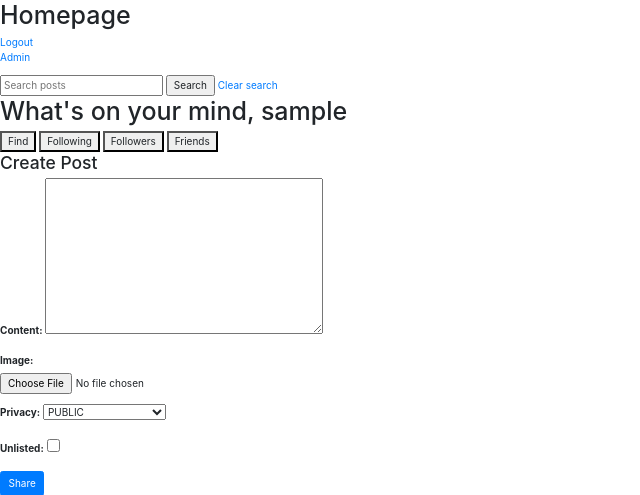
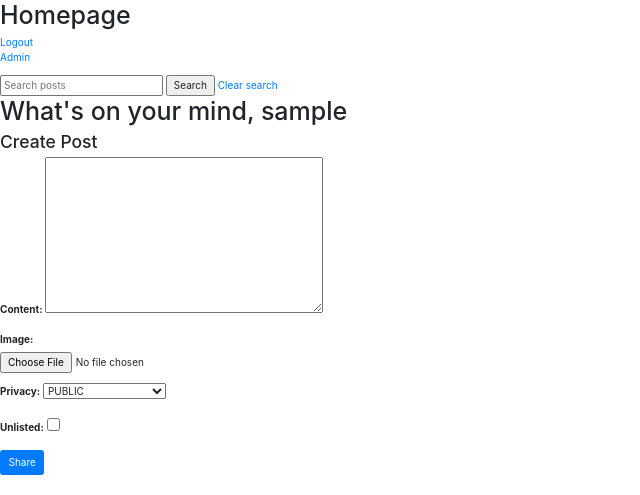
Before and after one commit to 404-wave/404-project, a Django app: page /home/ in a window 1280 px wide. Shown: the top 495 px of the page, without its empty margins (0-640 px from the left). Run offline with Django 3.2, Linux system fonts and the light colour scheme; the visitor is signed in with stand-in values (Sample User, id 1); data comes from the database, SQL or seed files in the repository; data that the repository does not hold is empty; some libraries are stand-ins or nearby versions.

Commit message:
friend template now working

```diff
--- a/Wave/core/urls.py
+++ b/Wave/core/urls.py
@@ -8,7 +8,8 @@ import friends.views
 
 urlpatterns = [
     path('', views.home, name='home'),
-    path('friends/', friends.views.friends, name='my_friends'),
+    path('friends/', views.friends, name='my_friends'),
+    path('friends/', include('friends.urls')),
     path('profile/', views.profile, name='my_profile'),
     path('profile/<uuid:pk>', views.profile, name='profile'), # TODO: Change to <uuid:pk> when implemented
     path('profile/follow/', friends.views.follow, name='follow'),
--- a/Wave/core/views.py
+++ b/Wave/core/views.py
@@ -23,6 +23,12 @@ import pytz
 
 import base64
 
+def friends(request):
+	if not request.user.is_authenticated:
+		return HttpResponseForbidden()
+	user = request.user
+
+	return render(request, 'friends.html', {'user': user})
 
 
 # TODO: use the REST API once it is established
@@ -280,12 +286,7 @@ def profile(request, pk = None):
 
 	return render(request, 'profile.html', {'user': user, 'following': following})
 
-def friends(request):
-	if not request.user.is_authenticated:
-		return HttpResponseForbidden()
-	user = request.user
 
-	return render(request, 'friends.html', {'user': user})
 
 def edit_profile(request):
 
--- a/Wave/friends/urls.py
+++ b/Wave/friends/urls.py
@@ -1,3 +1,7 @@
+from django.urls import path, include
+
+from . import views
+
 from django.urls import path, include
 
 from . import views
@@ -6,4 +10,5 @@ urlpatterns = [
     path('find/', views.find, name='find_friends'),
     path('following/', views.following, name='following'),
     path('followers/', views.followers, name='followers'),
+    path('friends/', views.friends, name='friends'),
 ]
--- a/Wave/static/js/friends.js
+++ b/Wave/static/js/friends.js
@@ -1,7 +1,7 @@
 function filterFriends(opt) {
 
   // Fetch a list of friends
-  path = 'friends/' + opt + '/'; // TODO: replace with REST API endpoint when ready
+  path = opt + '/'; // TODO: replace with REST API endpoint when ready
   $.ajax({
     url: path,
     success: function (data) {
@@ -22,13 +22,13 @@ function populateFriendsList(data) {
   while (friendContainer.firstChild) {
     friendContainer.removeChild(friendContainer.firstChild);
   }
-
   // Insert the new users
   // TODO: Create a "card" for each user to be displayed in the list
   for (var i = 0; i < data.length; ++i) {
     let id = data[i]["pk"];
+
     let username = data[i]["fields"]["username"];
-    let div = `<div><a href=\"profile/${id}\">${username}</a></div>`;
+    let div = `<div><a href=\"../profile/${id}\">${username}</a></div>`;
     $("#friendContainer").append(div)
   }
 }
--- a/Wave/templates/base.html
+++ b/Wave/templates/base.html
@@ -28,7 +28,7 @@
                 <a class="nav-link" href="{% url 'home' %}">Home <span class="sr-only">(current)</span></a>
             </li>
             <li class="nav-item navbar-text">
-                <a class="nav-link" href="#">Friends</a>
+                <a class="nav-link" href="{% url 'my_friends' %}">Friends</a>
             </li>
             <li class="nav-item dropdown">
                 <a class="nav-link dropdown-toggle" href="#" id="navbarDropdownMenuLink" data-toggle="dropdown" aria-haspopup="true" aria-expanded="false">
--- a/Wave/templates/friends.html
+++ b/Wave/templates/friends.html
@@ -50,7 +50,7 @@
               <button onclick="filterFriends('find')">Find</button>
               <button onclick="filterFriends('following')">Following</button>
               <button onclick="filterFriends('followers')">Followers</button>
-              <button onclick="filterFriends('list_gifriends')">Friends</button>
+              <button onclick="filterFriends('friends')">Friends</button>
             </div>
 
             <div id="friendContainer">
--- a/Wave/templates/home.html
+++ b/Wave/templates/home.html
@@ -68,20 +68,7 @@
 
     <h1>What's on your mind, {{ user }}</h1>
 
-    <!-- Friends List -->
-    <div>
-      <div id="friendBtnContainer">
-        <button onclick="filterFriends('find')">Find</button>
-        <button onclick="filterFriends('following')">Following</button>
-        <button onclick="filterFriends('followers')">Followers</button>
-        <button onclick="filterFriends('friends')">Friends</button>
-      </div>
 
-      <div id="friendContainer">
-        <!-- Friend objects/divs will appear within here -->
-        <!-- TODO: Investigate a nice structure for showing a user via a div -->
-      </div>
-    </div>
 
     {% if unlisted_instance %}
       <p> Your posts was created. Access it <a href="{{ unlisted_instance.get_detail_absolute_url }}"> Here</a></p>
@@ -180,7 +167,6 @@
 
     <!-- Local js -->
     {% load static %}
-    <script src="{% static 'js/friends.js' %}"></script>
     <script>
 
         function private(){
```
Also changed, not shown: Wave/friends/views.py (+2 -7 lines).
